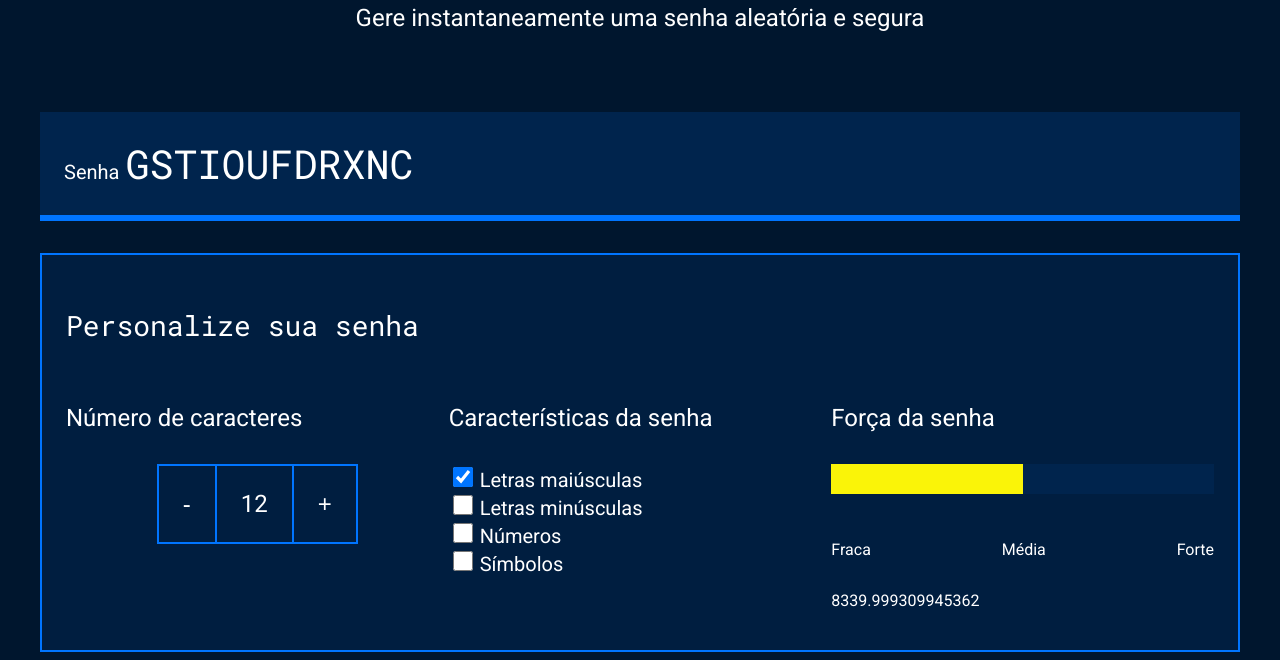
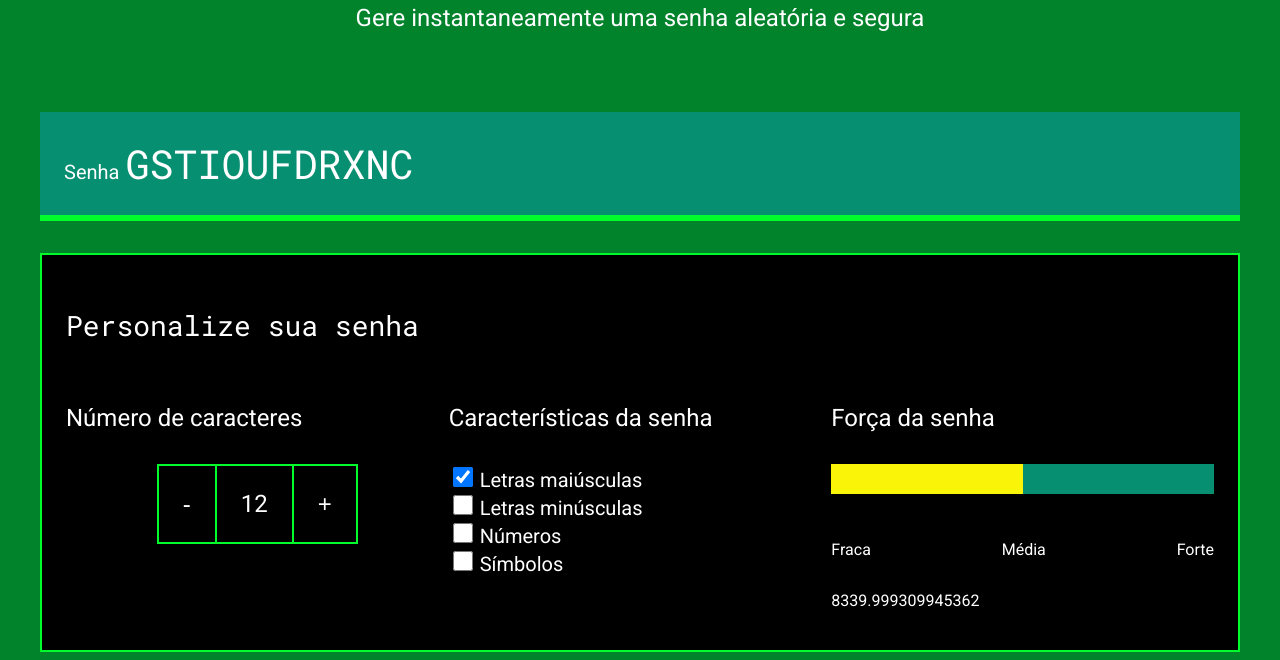
Before and after one commit to aminhavo/jegue, a plain HTML site: page index.html in a window 1280 px wide. Shown: the part 214-874 px from the top of the page. Drawn offline with Linux system fonts and the light colour scheme.

Commit message:
Update style.css

```diff
--- a/style.css
+++ b/style.css
@@ -1,11 +1,11 @@
 @import url('https://fonts.googleapis.com/css2?family=Roboto&family=Roboto+Mono&display=swap');
 
 :root{
-    --branco: white;
-    --cor-de-fundo: #00162E;
-    --fundo-senha: #00244D;
-    --fundo-texto: #001E40;
-    --borda: #0075FF;
+    --branco: rgb(255, 255, 255);
+    --cor-de-fundo: #01832c;
+    --fundo-senha: #078f71;
+    --fundo-texto: #000000;
+    --borda: #00fc2a;
     --roboto: 'Roboto', sans-serif;
     --roboto-mono: 'Roboto Mono', monospace;
 }
```
